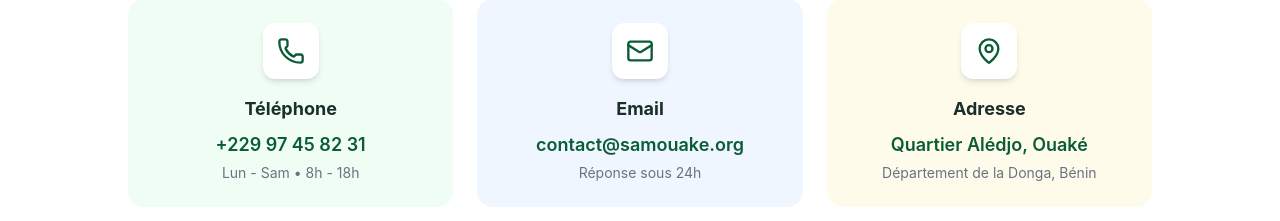
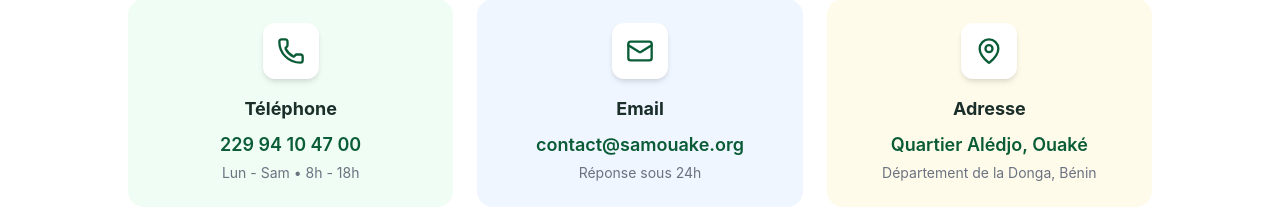
Before and after one commit to PATAWALA/ONG-SAM, a React (Vite) app: page /contact in a window 1280 px wide. Shown: the part 518-739 px from the top of the page. Built offline with nearby package versions, Linux system fonts and the light colour scheme.

Commit message:
22 update

```diff
--- a/src/pages/Contact.tsx
+++ b/src/pages/Contact.tsx
@@ -64,7 +64,7 @@
               {
                 icon: Phone,
                 title: "Téléphone",
-                value: "+229 97 45 82 31",
+                value: "229 94 10 47 00",
                 sub: "Lun - Sam • 8h - 18h",
                 color: "bg-green-50"
               },
```
Also changed, not shown: vercel.json (added).
